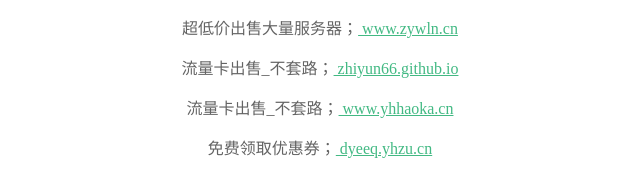
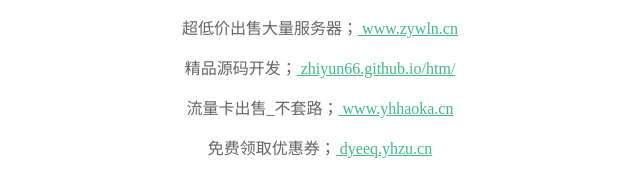
Before and after one commit to zxfhuy/zhiyun66.github.io, a plain HTML site: page m/index.html in a window 1280 px wide. Shown: the part 736-932 px from the top of the page, 320-960 px from the left. Drawn offline with Linux system fonts and the light colour scheme.

Commit message:
Update index.html

```diff
--- a/m/index.html
+++ b/m/index.html
@@ -43,7 +43,7 @@
 <p>有问题请加QQ群留言<br>
 		<section style="font-size: 16px;box-sizing: border-box;" powered-by="xiumi.us"><section style="box-sizing: border-box;"><section style="box-sizing: border-box;"><p style="box-sizing: border-box;"></p><p style="box-sizing: border-box;"><span style="font-size: 20px;background-color: rgb(255, 169, 0);"><strong>- 其他 推荐 -</strong></span></p></section></section></section>
 <p>超低价出售大量服务器；<a href="http://www.zywln.cn" target=_blank> www.zywln.cn</a>
-<p>流量卡出售_不套路；<a href="https://zhiyun66.github.io" target=_blank> zhiyun66.github.io</a>
+<p>精品源码开发；<a href="https://zhiyun66.github.io/htm/index.html" target=_blank> zhiyun66.github.io/htm/</a>
 	<p>流量卡出售_不套路；<a href="https://www.yhhaoka.cn/index?k=%0D%0061%0C%03c%BD%F8%2CfR%E8%FD%2CJ" target=_blank> www.yhhaoka.cn</a>
 		<p>免费领取优惠券；<a href="http://dyeeq.yhzu.cn" target=_blank> dyeeq.yhzu.cn</a>
 <p>
```
